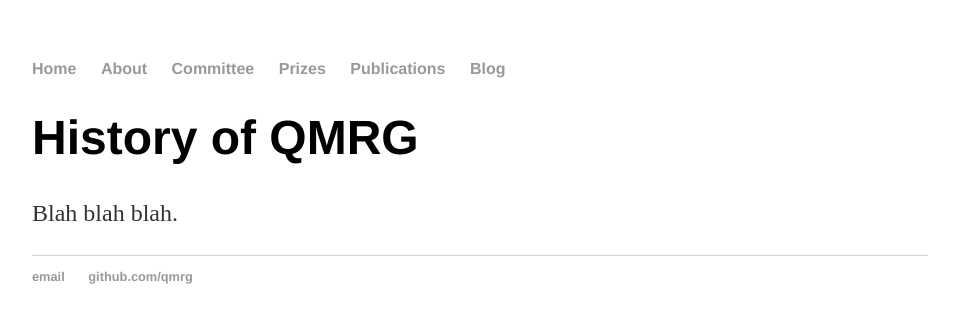
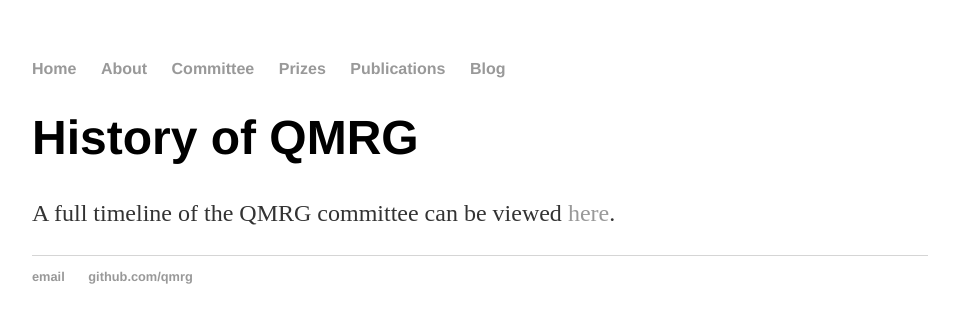
Before and after one commit to qmrg/qmrg.github.io, a Jekyll site: the page built from history_of_qmrg.md, in a window 1280 px wide. Shown: the top 323 px of the page, without its empty margins (160-1119 px from the left). Built offline with Jekyll 4.4.1, drawn with Linux system fonts in a browser that asks for light colours.

Commit message:
Update history_of_qmrg.md
Added link to file

```diff
--- a/history_of_qmrg.md
+++ b/history_of_qmrg.md
@@ -5,4 +5,4 @@ title: "History of QMRG"
 
 # History of QMRG
 
-Blah blah blah.
+A full timeline of the QMRG committee can be viewed [here](https://github.com/qmrg/qmrg.github.io/blob/master/files/QMRG_History.xlsx).
```
